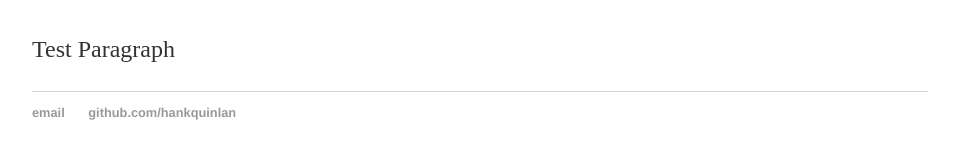
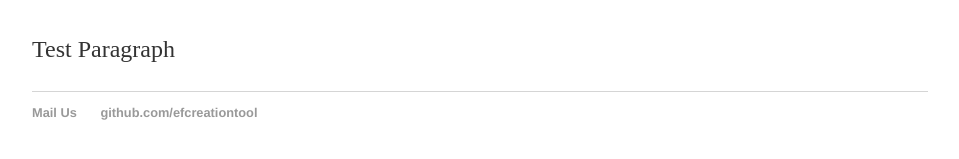
Before and after one commit to efcreationtool/efcreationtool.github.io, a Jekyll site: the page built from index.html, in a window 1280 px wide. Shown: the part 164-323 px from the top of the page, without its empty margins (160-1119 px from the left). Built offline with Jekyll 4.4.1, drawn with Linux system fonts in a browser that asks for light colours.

Commit message:
Update default.html

```diff
--- a/_layouts/default.html
+++ b/_layouts/default.html
@@ -21,8 +21,8 @@
 			</div><!-- /.container -->
 		<footer>
     		<ul>
-        		<li><a href="mailto:hankquinlanhub@gmail.com">email</a></li>
-        		<li><a href="https://github.com/hankquinlan">github.com/hankquinlan</a></li>
+        		<li><a href="mailto:efcreationtool@gmail.com">Mail Us</a></li>
+        		<li><a href="https://github.com/efcreationtool">github.com/efcreationtool</a></li>
 			</ul>
 		</footer>
 	</body>
```
